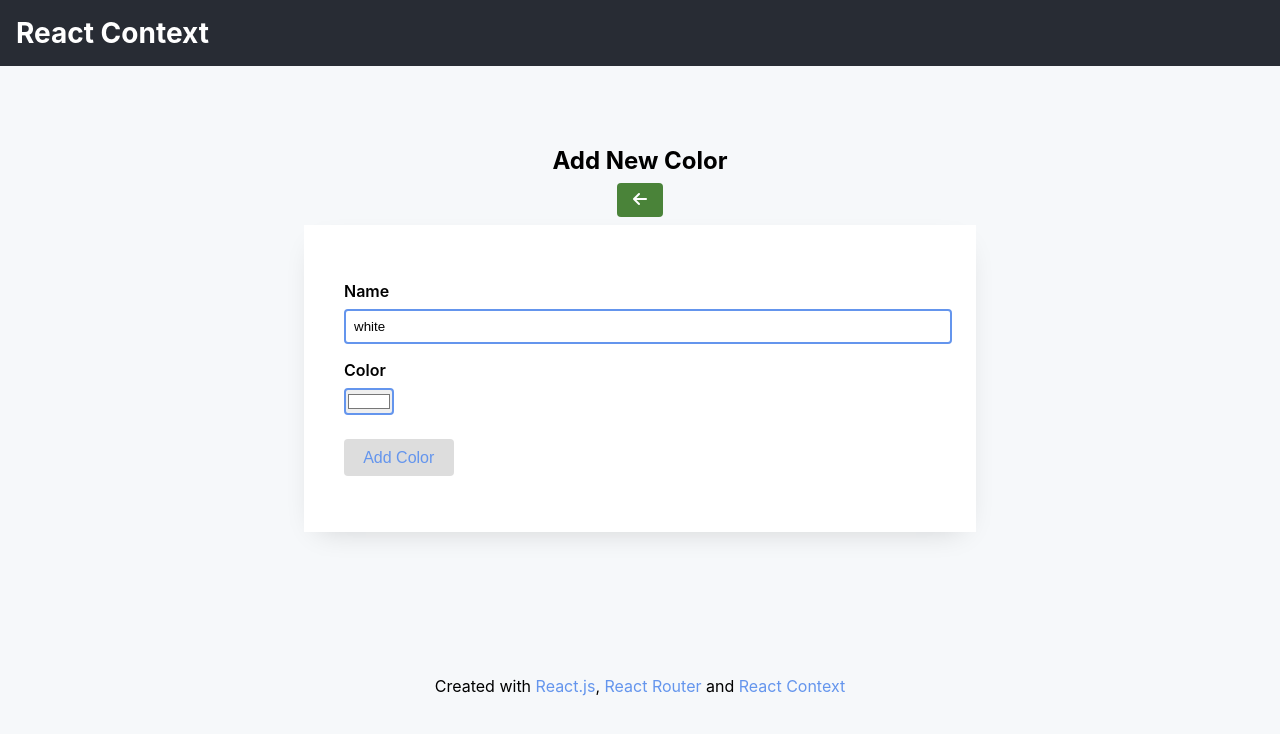
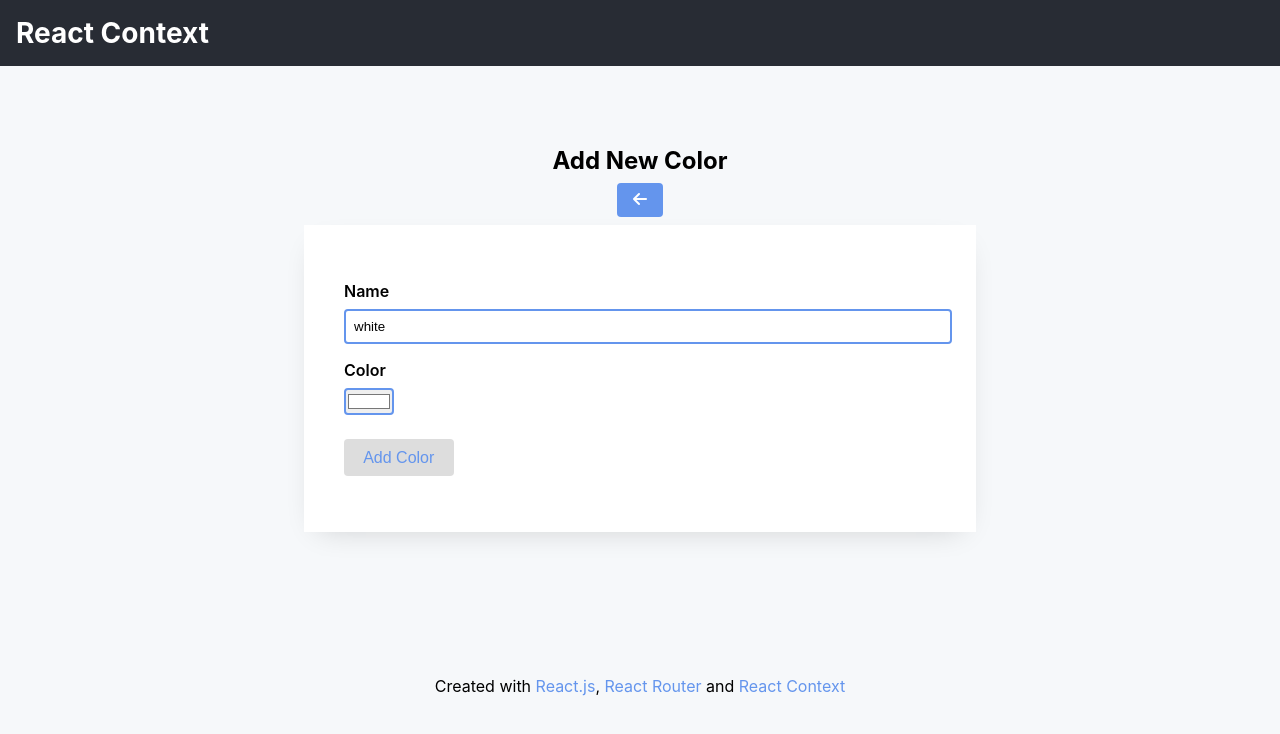
Before and after one commit to mikaeileghbal/color-rating, a React (Create React App) app: page /addcolor in a window 1280 px wide. Shown: the top 734 px of the page. Built offline with nearby package versions, Linux system fonts and the light colour scheme.

Commit message:
Change add button style

```diff
--- a/src/App.css
+++ b/src/App.css
@@ -107,7 +107,7 @@ footer {
 }
 
 .btn_add {
-  background-color: #4a8339;
+  background-color: cornflowerblue;
   color: white;
   padding: 0.5rem 1rem;
 }
```
